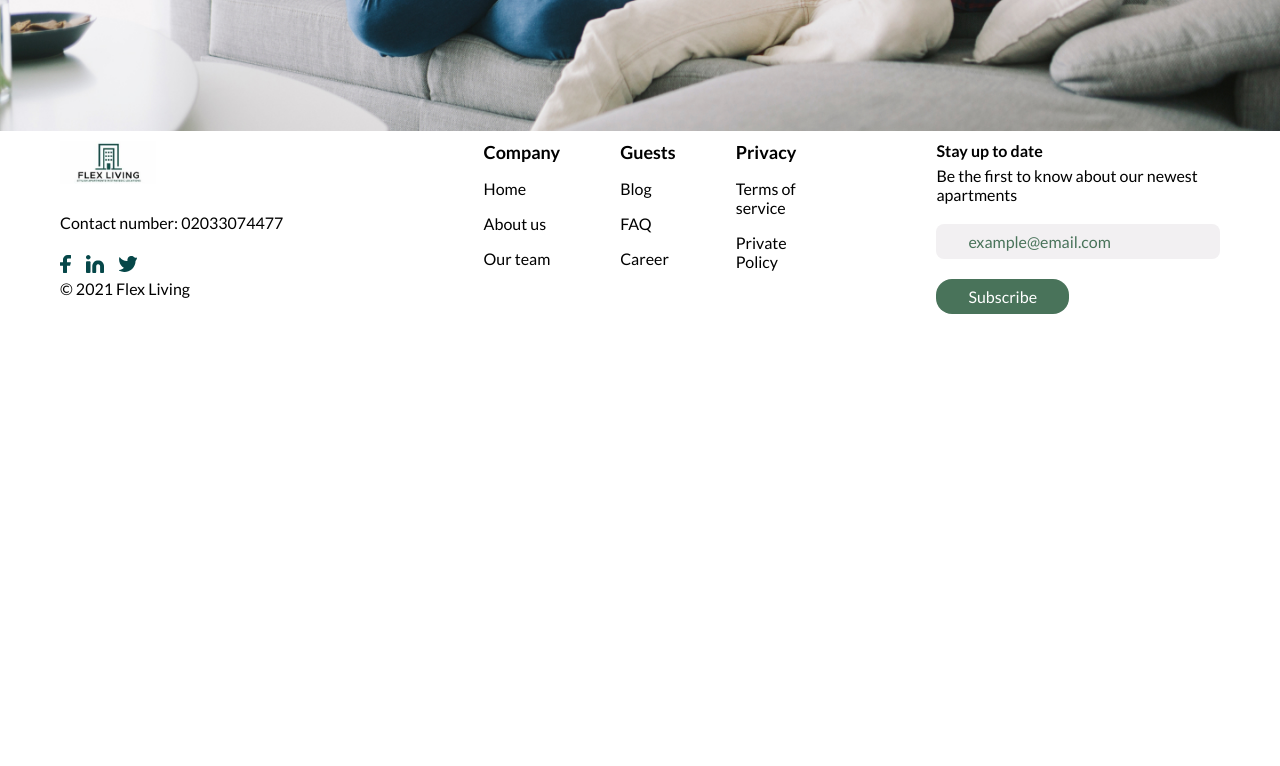
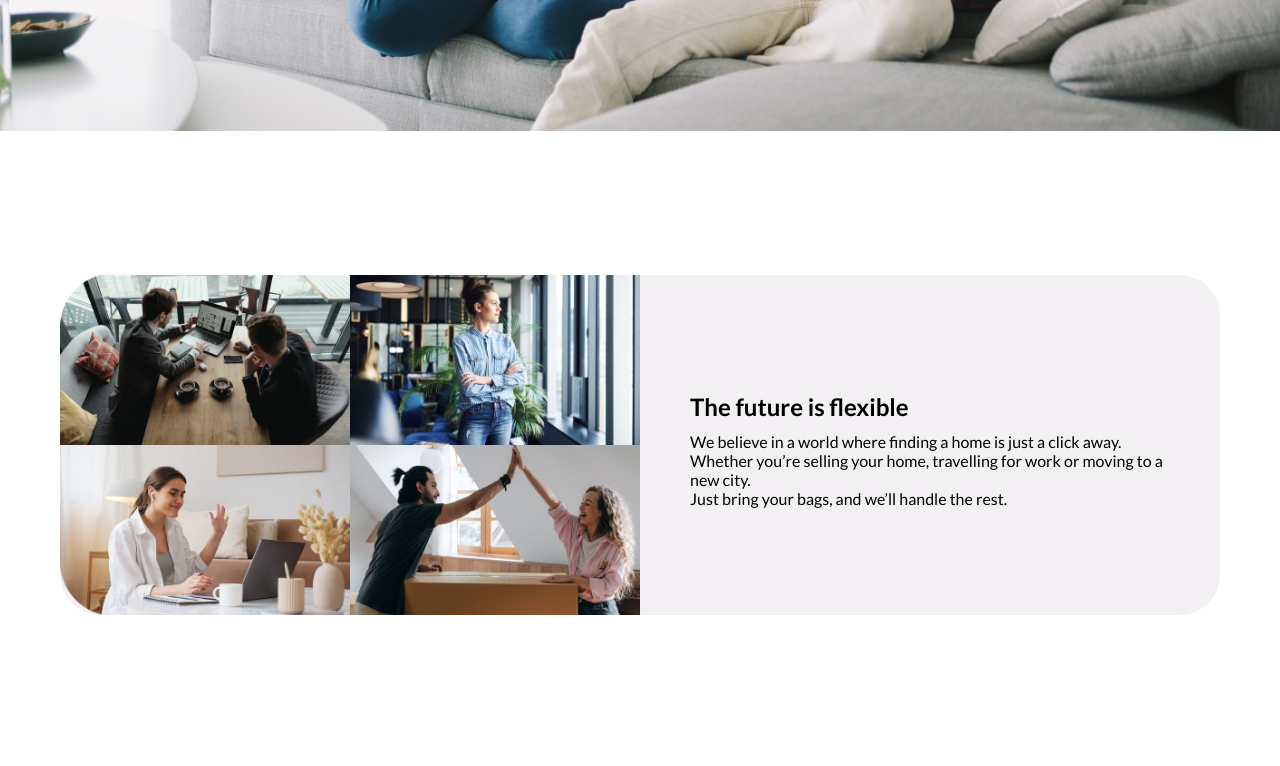
Before and after one commit to OlaseniGbenga/Flex-Living, a plain HTML site: page index.html in a window 1280 px wide. Shown: the part 500-1266 px from the top of the page. Before the commit the page ends 824 px from the top, so only its background shows below. Drawn offline with Linux system fonts and the light colour scheme.

Commit message:
started working on home section 2

```diff
--- a/index.html
+++ b/index.html
@@ -26,6 +26,20 @@
         <div></div>
       </div>
    </section>
+   <section id="section2">
+    <div >
+      <img src="./media/images/Rectangle 225.jpg" alt="Two people working together on a computer">
+      <img src="./media/images/image 15.jpg" alt="Woman looking at the glass window">
+      <img src="./media/images/image 14.png" alt="Woman smiling while looking at her laptp screen">
+      <img src="./media/images/image 13.jpg" alt="Man and woman doing Hi 5 over a table">
+    </div>
+    <div>
+      <h2>The future is flexible</h2>
+      <p>We believe in a world where finding a home is just a click away. <br>
+        Whether you’re selling your home, travelling for work or moving to
+        a new city.  <br>Just bring your bags, and we’ll handle the rest.</p>
+    </div>
+   </section>
 
     <main-footer/></main-footer>
     <script type="module" src="./app.js"></script>
--- a/styles.css
+++ b/styles.css
@@ -64,14 +64,19 @@ select {
 }
 /* root end */
 
-body {
+* {
+  box-sizing: border-box;
+}
+
+body{
   background-color: var(--white);
   font-family: "Lato", sans-serif;
   font-weight: 400;
   font-style: normal;
-  box-sizing: border-box;
+
 }
 
+/*Section1 start*/
 #section1 {
   background-image: url("./media/images/Image.jpg");
   background-size: cover;
@@ -98,7 +103,54 @@ body {
   margin-bottom: 20px;
 }
 
+/*Section1 end*/
+
+/*Section2 start*/
+#section2 {
+  padding: 9rem 3.75rem;
+  display: grid;
+  grid-template-columns: repeat(2, 1fr);
+}
+#section2 > div:nth-child(1) {
+  background-color: var(--dark-white);
+  height: 340px;
+  width: 100%;
+  border-bottom-left-radius: 40px;
+  border-top-left-radius: 40px;
+
+  display: grid;
+  grid-template-columns: repeat(2, 1fr);
+  grid-template-rows: repeat(2, 1fr);
+  justify-content: center;
+  overflow: hidden;
+  align-content: center;
+}
+
+#section2 img {
+  width: 100%; /* Ensures each image takes up 100% of its grid cell */
+  height: 100%;
+  object-fit: contain; /* Ensures the image covers the entire grid cell */
+  object-position: center; /* Centers the image within its grid cell */
+}
+
+#section2 > div:nth-child(2) {
+  background-color: var(--dark-white);
+  height: 340px;
+  width: 100%;
+  border-bottom-right-radius: 40px;
+  border-top-right-radius: 40px;
+  display: flex;
+  flex-direction: column;
+  padding: 0 50px;
+  justify-content: center;
+}
+
+
+
+/*Section2 end*/
+
 @media (max-width: 768px) {
+  /*Section1 start*/
   #section1 .board {
     height: 200x;
     top: 20px;
@@ -110,12 +162,16 @@ body {
     font-size: 40px;
     font-weight: 700;
   }
+
+  /*Section1 end*/
 }
 
 @media (max-width: 365px) {
+  /*Section1 start*/
   #section1 .board {
     height: 200x;
     width: 80vw;
     padding: 0.625rem;
   }
+  /*Section1 end*/
 }
```
Also changed, not shown: media/images/Rectangle 225.jpg (added), media/images/image 13.jpg (added), media/images/image 14.png (added), media/images/image 15.jpg (added).
